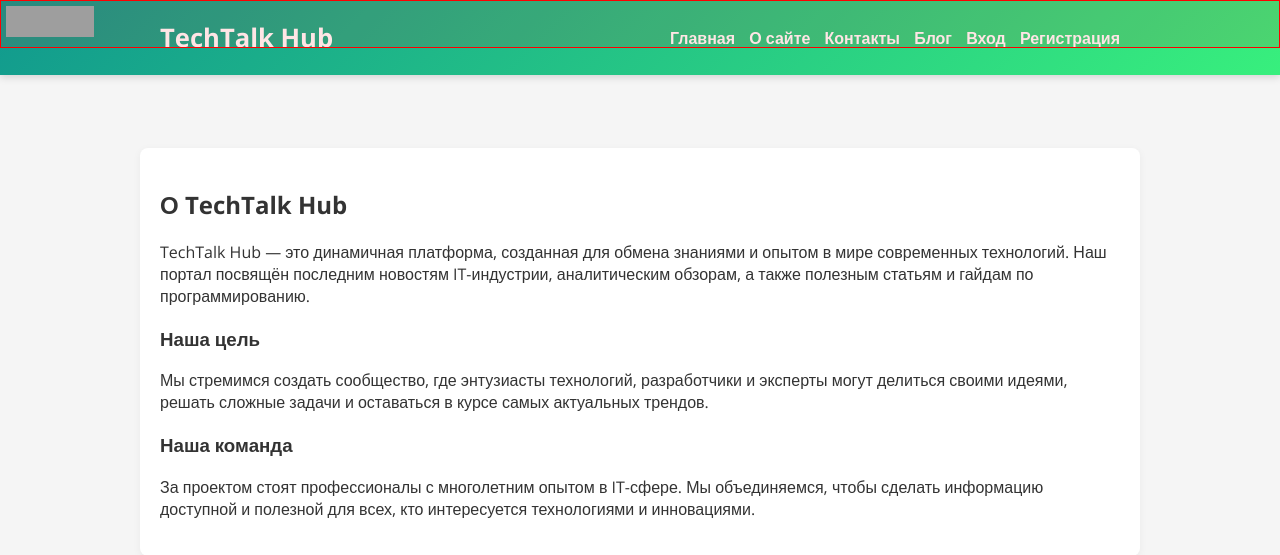
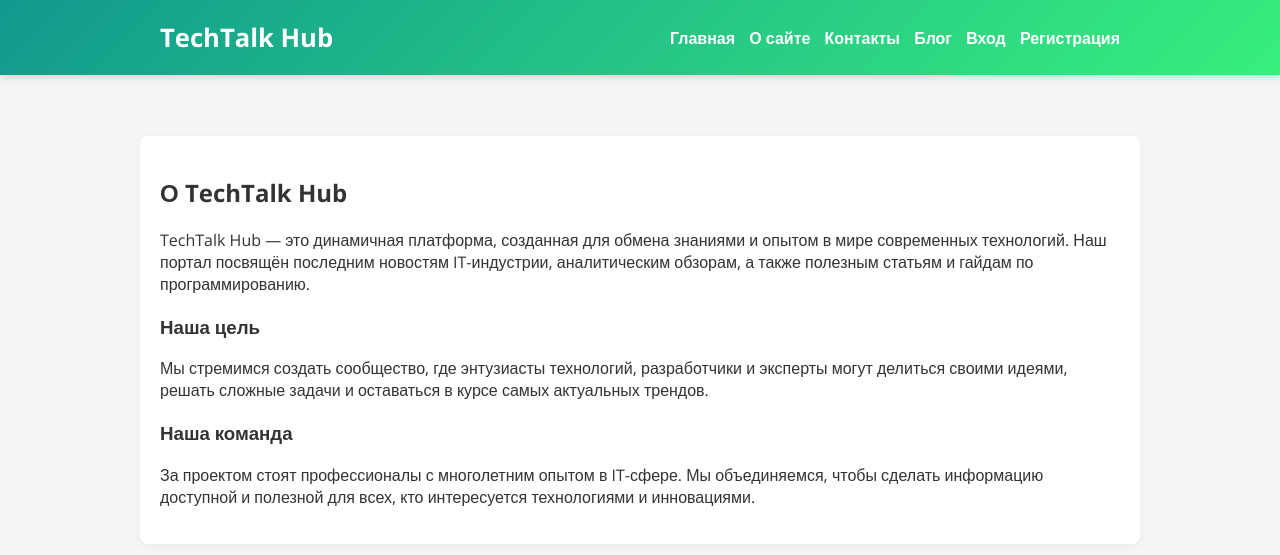
Before and after one commit to snailinho911/TechTalk-, a FastAPI app: page /about in a window 1280 px wide. Shown: the top 555 px of the page. Run offline with FastAPI, Linux system fonts and the light colour scheme; grey boxes are pictures that could not be loaded.

Commit message:
2 commit

```diff
--- a/static/style.css
+++ b/static/style.css
@@ -46,24 +46,7 @@ header .logo a {
     padding: 20px 30px; /* внутренние отступы */
 }
 
-.header-counter {
-    display: block; /* Или inline-block, в зависимости от желаемого расположения */
-    /* position: absolute;  !* Если хотите абсолютно позиционировать *!*/
-    /* top: 10px;        !* Настройте позиционирование по необходимости *!*/
-    /* right: 10px;       !* Настройте позиционирование по необходимости *!*/
-    border: 1px solid red; /*  Красная рамка для наглядности - потом можно убрать */
-    background-color: rgba(255, 0, 0, 0.1); /*  Фоновый цвет для наглядности */
-    padding: 5px;
-    z-index: 1000; /* Убедитесь, что счетчик выше других элементов, если используете position: absolute; */
-}
 
-.header-counter a { /* Стили для ссылки, если необходимо */
-    display: block; /* Чтобы вся область блока была кликабельной */
-}
-
-.header-counter img { /* Стили для изображения счетчика */
-    border: 0; /* Убираем стандартную рамку изображения */
-}
 
 /* Навигация */
 header nav a {
```
